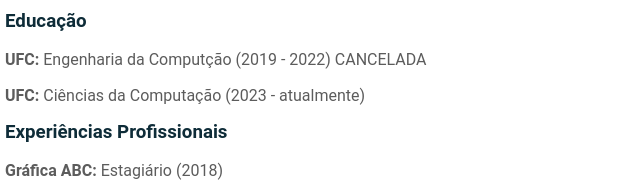
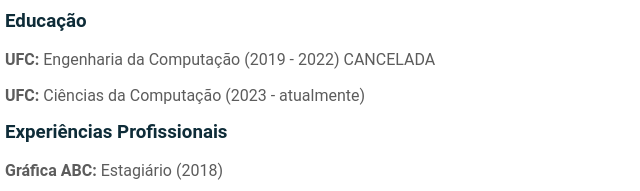
Before and after one commit to llmwill/DevWeb01, a plain HTML site: page index.html in a window 1280 px wide. Shown: the part 478-669 px from the top of the page, 55-695 px from the left. Drawn offline with Linux system fonts and the light colour scheme.

Commit message:
Update index.html

```diff
--- a/index.html
+++ b/index.html
@@ -35,7 +35,7 @@
 
             <article>
                 <h3>Educação</h3>
-                <p><strong>UFC:</strong> Engenharia da Computção (2019 - 2022) CANCELADA</p>
+                <p><strong>UFC:</strong> Engenharia da Computação (2019 - 2022) CANCELADA</p>
                 <p><strong>UFC:</strong> Ciências da Computação (2023 - atualmente)</p>
             </article>
 
```
